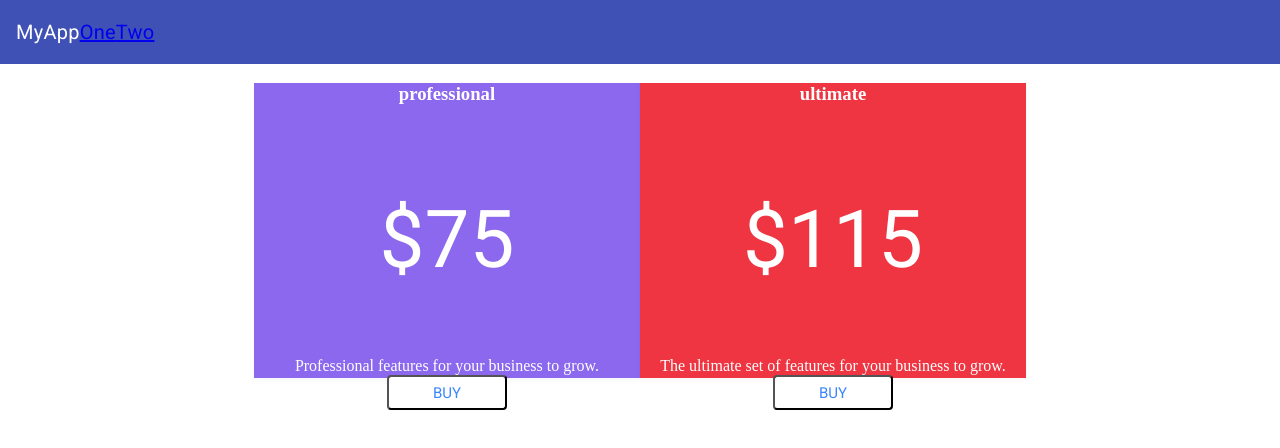
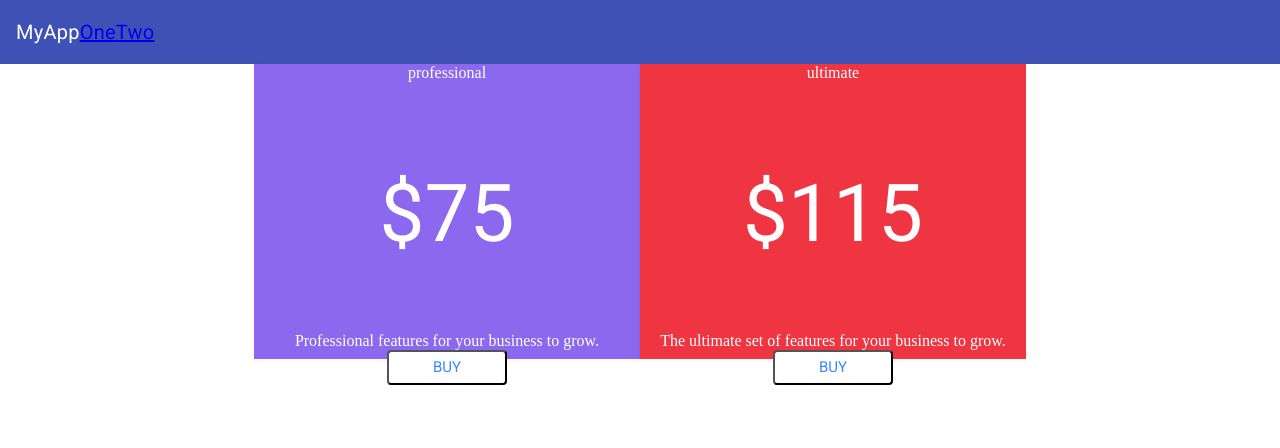
Before and after one commit to ProstoBoris/coding-exercise, an Angular app: page /page-two in a window 1280 px wide. Shown: the top 448 px of the page. Built offline with nearby package versions, Linux system fonts and the light colour scheme.

Commit message:
Implement selection logic

```diff
--- a/src/app/card/card.component.html
+++ b/src/app/card/card.component.html
@@ -1,10 +1,11 @@
-<div class="card" [ngStyle]="{'background-color': option?.selected ?  'orange' : option?.color}">
+<div class="card" [ngStyle]="{'background-color': option?.selected ?  'orange' : option?.color}"
+    [ngClass]="{'card-disabled': (selectedOption || selectedOption === 0) && !option?.selected}">
     <div class="card-header">
-        <h3>{{option?.name}}</h3>
+        <div>{{option?.name}}</div>
     </div>
     <div class="card-body">
-        <h4 class="price">${{option?.price}}</h4>
+        <h4 class="price">{{option?.selected ? 'Bought!' : '$' + option?.price}}</h4>
         <div>{{option?.description}}</div>
-        <button class="buy-button" (click)="selectOption()">Buy</button>
+        <button class="buy-button" (click)="selectOption()">{{option?.selected ? 'Cancel' : 'Buy'}}</button>
     </div>
 </div>
--- a/src/app/card/card.component.ts
+++ b/src/app/card/card.component.ts
@@ -9,6 +9,7 @@ import { CardOption } from '../purchase.service';
 })
 export class CardComponent {
   @Input() option?: CardOption;
+  @Input() selectedOption: any;
   @Output() select: EventEmitter<void> = new EventEmitter();
 
   selectOption() {
--- a/src/app/page-one/page-one.component.html
+++ b/src/app/page-one/page-one.component.html
@@ -1,5 +1,6 @@
 <div class="card-container">
     <div *ngFor="let option of options; let i = index">
-        <app-card *ngIf="i < 2" [option]="option" (select)="selectOption(i)"></app-card>
+        <app-card *ngIf="i < 2" [option]="option" [selectedOption]="selectedOption"
+            (select)="selectOption(i)"></app-card>
     </div>
 </div>
--- a/src/app/page-one/page-one.component.ts
+++ b/src/app/page-one/page-one.component.ts
@@ -9,6 +9,7 @@ import { CardOption, PurchaseService } from '../purchase.service';
 })
 export class PageOneComponent implements OnInit {
   options: CardOption[] = [];
+  selectedOption = this.getSelectedOption();
 
   constructor(private purchaseService: PurchaseService) { }
 
@@ -17,11 +18,12 @@ export class PageOneComponent implements OnInit {
   }
 
   selectOption(index: number) {
-    console.log('SELECTED', index)
     this.purchaseService.setSelectedOption(index);
+    this.selectedOption = this.getSelectedOption();
   }
 
   getSelectedOption() {
+    console.log('GET SEL', this.purchaseService.getSelectedOption())
     return this.purchaseService.getSelectedOption();
   }
 }
--- a/src/app/page-two/page-two.component.html
+++ b/src/app/page-two/page-two.component.html
@@ -1,5 +1,6 @@
 <div class="card-container">
     <div *ngFor="let option of options; let i = index">
-        <app-card *ngIf="i > 1" [option]="option" (select)="selectOption(i)"></app-card>
+        <app-card *ngIf="i > 1" [option]="option" [selectedOption]="selectedOption"
+            (select)="selectOption(i)"></app-card>
     </div>
 </div>
--- a/src/app/page-two/page-two.component.ts
+++ b/src/app/page-two/page-two.component.ts
@@ -9,6 +9,7 @@ import { CardOption, PurchaseService } from '../purchase.service';
 })
 export class PageTwoComponent {
   options: CardOption[] = [];
+  selectedOption = this.getSelectedOption();
 
   constructor(private purchaseService: PurchaseService) { }
 
@@ -17,11 +18,12 @@ export class PageTwoComponent {
   }
 
   selectOption(index: number) {
-    console.log('SELECTED', index)
     this.purchaseService.setSelectedOption(index);
+    this.selectedOption = this.getSelectedOption();
   }
 
   getSelectedOption() {
+    console.log('GET SEL', this.purchaseService.getSelectedOption())
     return this.purchaseService.getSelectedOption();
   }
 }
```
